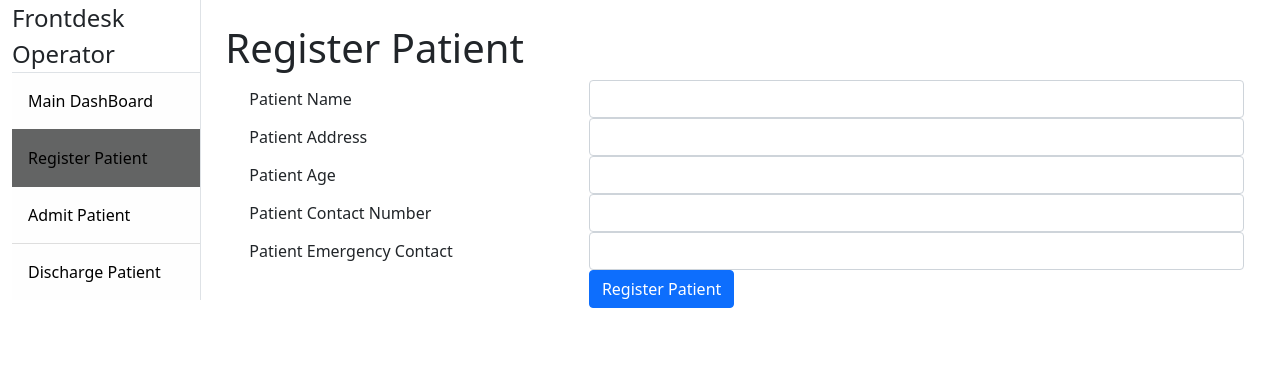
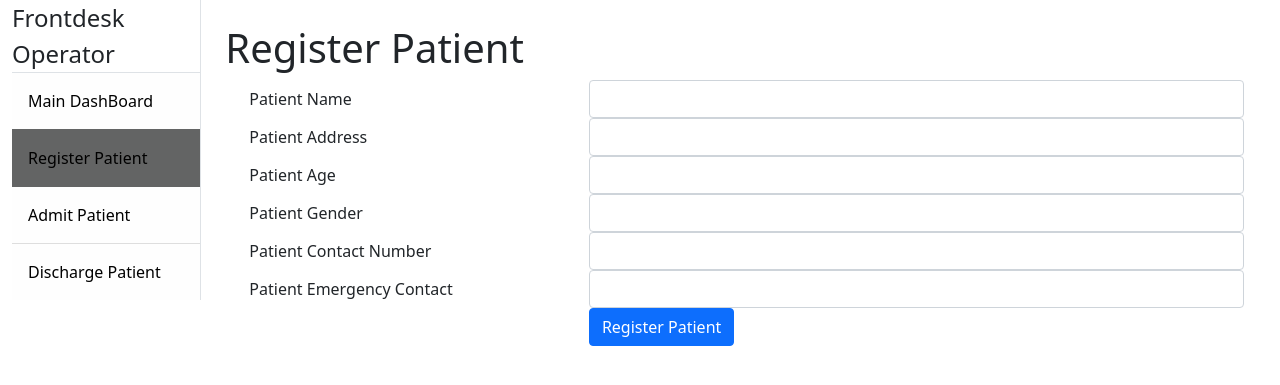
Before and after one commit to rv4102/dbms-lab, a Flask app: page /frontdesk/register in a window 1280 px wide. Shown: the part 56-441 px from the top of the page. Run offline with Flask 2, Linux system fonts and the light colour scheme.

Commit message:
register patient into db

```diff
--- a/A4/HMS/forms.py
+++ b/A4/HMS/forms.py
@@ -6,6 +6,7 @@ class RegisterPatient(FlaskForm):
     name = StringField("Patient Name", validators=[DataRequired(), Length(min=2, max=20)])
     address = StringField("Patient Address", validators=[DataRequired(), Length(min=2, max=50)])
     age = IntegerField("Patient Age", validators=[DataRequired(), NumberRange(min=1, max=120)])
+    gender = StringField("Patient Gender", validators=[DataRequired(), Length(min=4, max=10)])
     contact_number = StringField("Patient Contact Number", validators=[DataRequired(), Length(min=10, max=10)])
     emergency_contact = StringField("Patient Emergency Contact", validators=[DataRequired(), Length(min=10, max=10)])
     submit = SubmitField("Register Patient")
--- a/A4/HMS/hospital_db.sql
+++ b/A4/HMS/hospital_db.sql
@@ -7,9 +7,7 @@ USE hospital_db;
 CREATE TABLE Patient(
     Patient_ID      int NOT NULL AUTO_INCREMENT,
     Name            TEXT,
-    District        TEXT,
-    PIN             TEXT,
-    House           TEXT,
+    Address           TEXT,
     Age             INT NOT NULL,
     Gender          TEXT,
     Personal_Contact TEXT,
--- a/A4/HMS/routes.py
+++ b/A4/HMS/routes.py
@@ -64,9 +64,14 @@ def frontdesk_register():
         print(form.name.data)
         print(form.address.data)
         print(form.age.data)
+        print(form.gender.data)
         print(form.contact_number.data)
         print(form.emergency_contact.data)
         flash(f'Successfully registered patient {form.name.data}', 'success')
+        cur = mysql.connection.cursor()
+        cur.execute("INSERT INTO Patient (Name, Address, Age, Gender, Personal_Contact, Emergency_Contact) VALUES (%s, %s, %s, %s, %s, %s)", (form.name.data, form.address.data, form.age.data, form.gender.data, form.contact_number.data, form.emergency_contact.data))
+        mysql.connection.commit()
+        cur.close()
         return redirect(url_for('routes.frontdesk'))
     return render_template('frontdesk_register.html', form=form)
 
--- a/A4/HMS/templates/frontdesk_register.html
+++ b/A4/HMS/templates/frontdesk_register.html
@@ -41,6 +41,15 @@
       </div>
     </div>
     <div class="form-group row">
+      {{ form.gender.label(class="col-sm-4 col-form-label") }}
+      <div class="col-sm-8">
+        {{ form.gender(class="form-control") }}
+        {% for error in form.gender.errors %}
+          <span class="help-block">{{ error }}</span>
+        {% endfor %}
+      </div>
+    </div>
+    <div class="form-group row">
       {{ form.contact_number.label(class="col-sm-4 col-form-label") }}
       <div class="col-sm-8">
         {{ form.contact_number(class="form-control") }}
```
